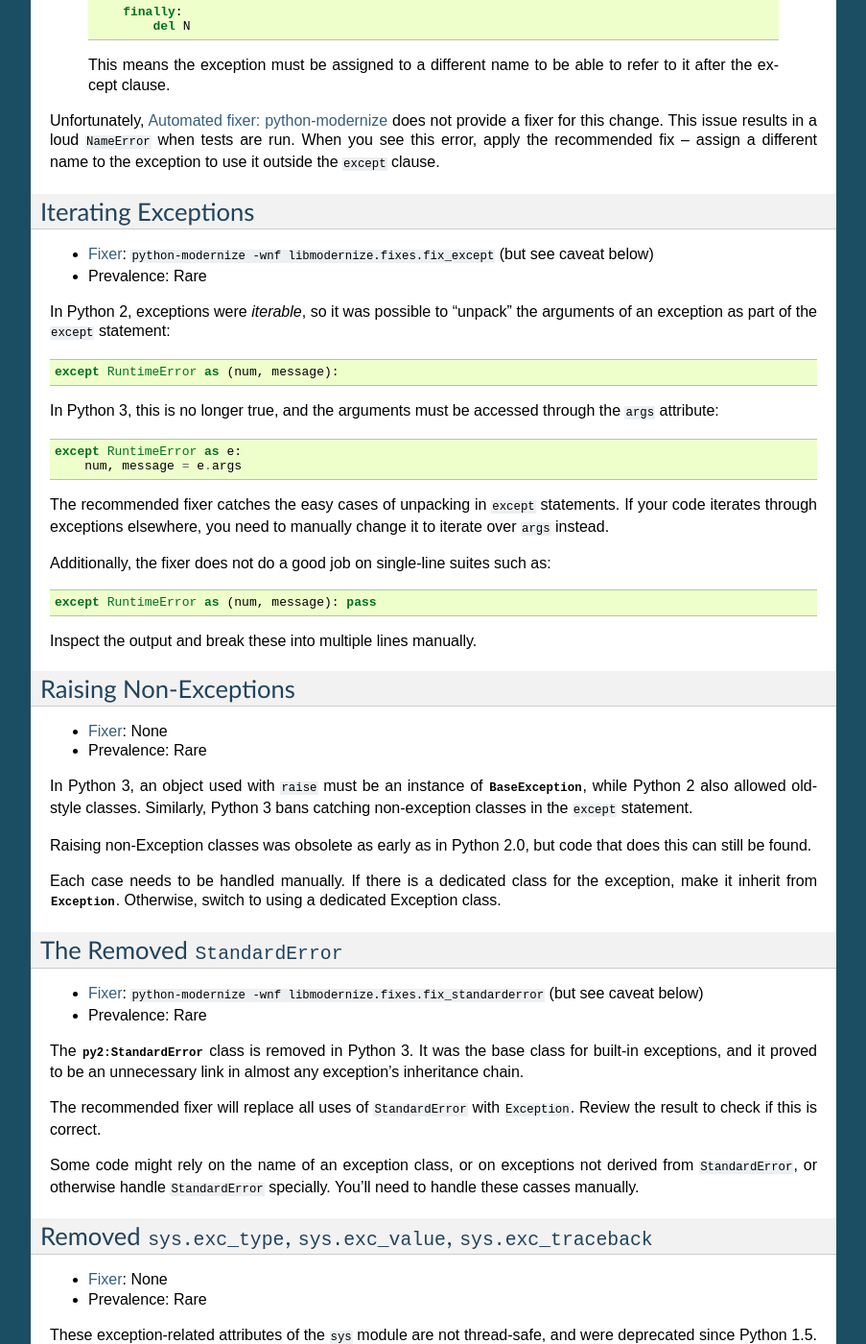
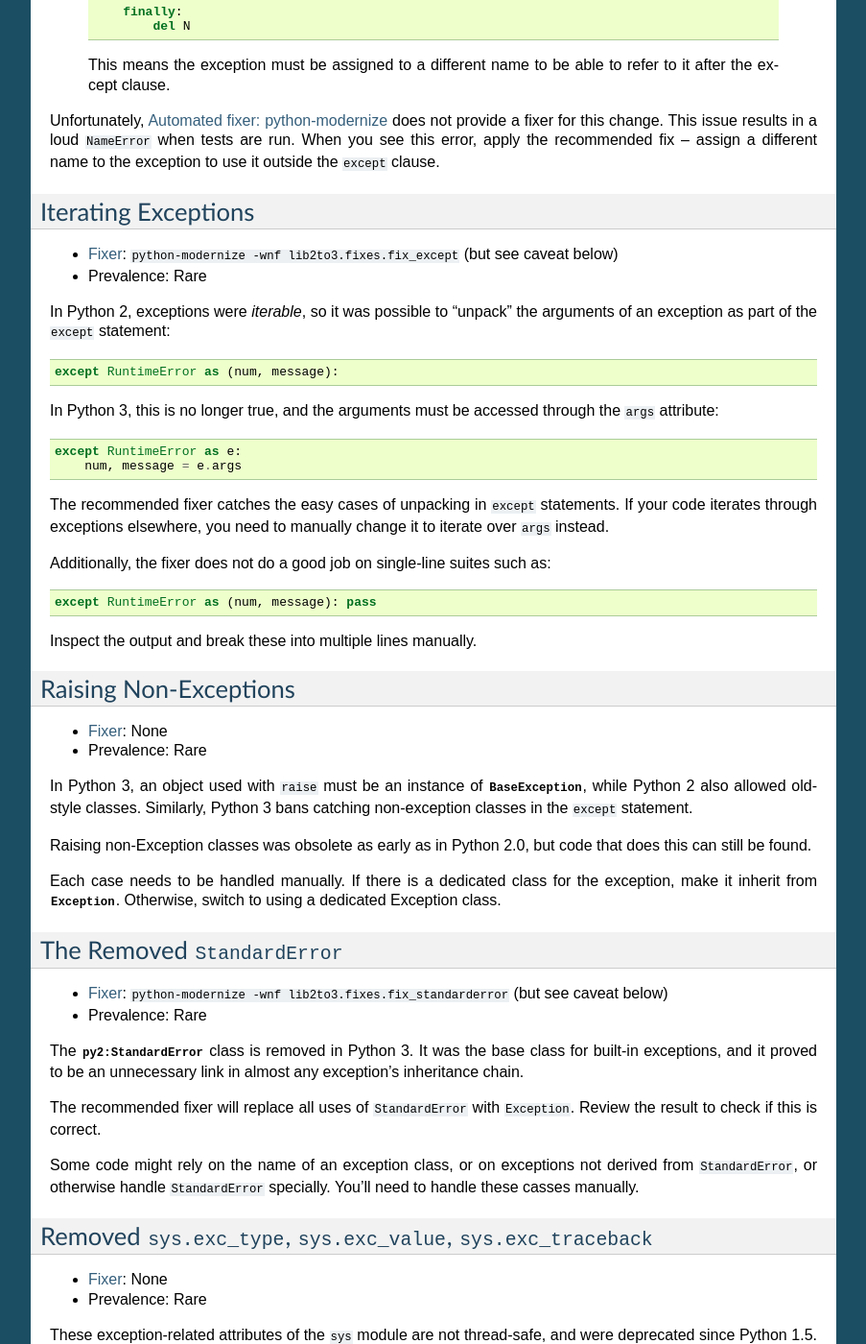
Before and after one commit to fedora-python/portingguide, a Sphinx documentation site: the page built from source/exceptions.rst, in a window 1280 px wide and 1400 px high, scrolled down 1672 px. Shown: the whole window at 96% size, without its empty margins (198-1101 px from the left). Built offline with Sphinx 7.4.7, drawn with Linux system fonts in a browser that asks for light colours.

Commit message:
Fix remaining fixer names

```diff
--- a/source/builtins.rst
+++ b/source/builtins.rst
@@ -123,7 +123,7 @@ that includes :class:`io.IOBase` and, under Python 2, ``file``::
 Removed ``apply()``
 ~~~~~~~~~~~~~~~~~~~
 
-* :ref:`Fixer <python-modernize>`: ``python-modernize -wnf libmodernize.fixes.fix_apply`` (but see below)
+* :ref:`Fixer <python-modernize>`: ``python-modernize -wnf lib2to3.fixes.fix_apply`` (but see below)
 * Prevalence: Common
 
 In Python 2, the function :func:`apply` was built in.
@@ -151,7 +151,7 @@ in some of your modules, revert the fixer's changes in that module.
 Moved ``reduce()``
 ~~~~~~~~~~~~~~~~~~
 
-* :ref:`Fixer <python-modernize>`: ``python-modernize -wnf libmodernize.fixes.fix_reduce``
+* :ref:`Fixer <python-modernize>`: ``python-modernize -wnf lib2to3.fixes.fix_reduce``
 * Prevalence: Uncommon
 
 In Python 2, the function :func:`reduce` was built in.
--- a/source/exceptions.rst
+++ b/source/exceptions.rst
@@ -137,7 +137,7 @@ to the exception to use it outside the ``except`` clause.
 Iterating Exceptions
 ~~~~~~~~~~~~~~~~~~~~
 
-* :ref:`Fixer <python-modernize>`: ``python-modernize -wnf libmodernize.fixes.fix_except`` (but see caveat below)
+* :ref:`Fixer <python-modernize>`: ``python-modernize -wnf lib2to3.fixes.fix_except`` (but see caveat below)
 * Prevalence: Rare
 
 In Python 2, exceptions were *iterable*, so it was possible to “unpack” the
@@ -196,7 +196,7 @@ Otherwise, switch to using a dedicated Exception class.
 The Removed ``StandardError``
 ~~~~~~~~~~~~~~~~~~~~~~~~~~~~~
 
-* :ref:`Fixer <python-modernize>`: ``python-modernize -wnf libmodernize.fixes.fix_standarderror`` (but see caveat below)
+* :ref:`Fixer <python-modernize>`: ``python-modernize -wnf lib2to3.fixes.fix_standarderror`` (but see caveat below)
 * Prevalence: Rare
 
 The :class:`py2:StandardError` class is removed in Python 3.
--- a/source/imports.rst
+++ b/source/imports.rst
@@ -10,7 +10,7 @@ Developer-visible changes are summarised below.
 Absolute imports
 ~~~~~~~~~~~~~~~~
 
-* :ref:`Fixer <python-modernize>`: ``python-modernize -wnf lib2to3.fixes.fix_import`` (See caveat below)
+* :ref:`Fixer <python-modernize>`: ``python-modernize -wnf libmodernize.fixes.fix_import`` (See caveat below)
 * Prevalence: Common
 * Future import: ``from __future__ import absolute_imports``
 * Specification: `PEP 328 <https://www.python.org/dev/peps/pep-0328/>`_
```
